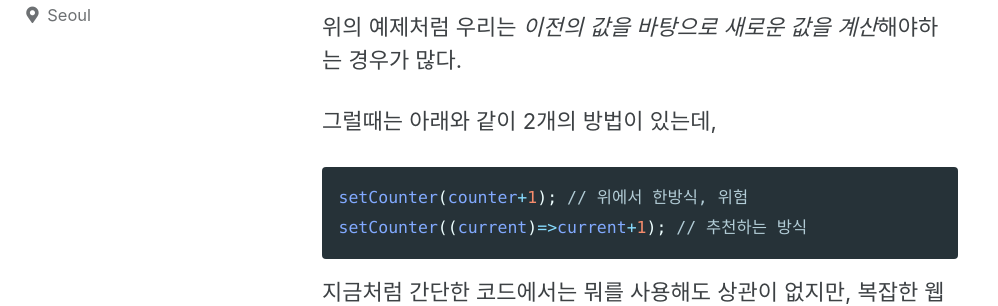
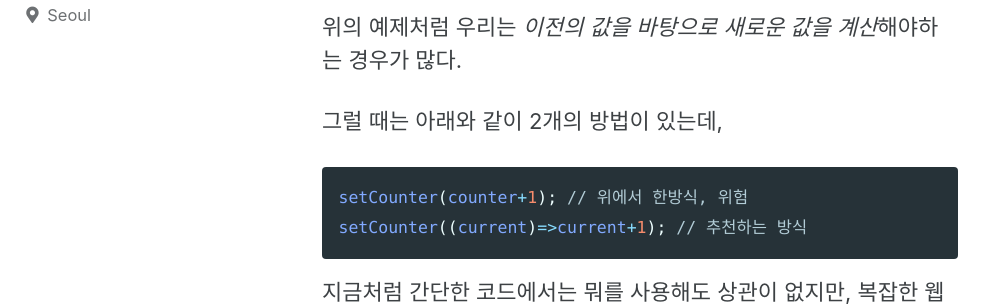
Before and after one commit to forwarder1121/forwarder1121.github.io_old, a Jekyll site: the page built from _posts/스터디/노마드코더_리액트/2024-01-03-[React 노마드코더] 2. State.md, in a window 1280 px wide and 900 px high, scrolled down 3549 px. Shown: the part 152-458 px from the top of the window, without its empty margins (0-998 px from the left). Built offline with Jekyll 4.4.1, drawn with Linux system fonts in a browser that asks for light colours; cached includes are drawn as plain includes; comment, search, counter and statistics services are not loaded.

````diff
--- a/_posts/스터디/노마드코더_리액트/2024-01-03-[React 노마드코더] 2. State.md
+++ b/_posts/스터디/노마드코더_리액트/2024-01-03-[React 노마드코더] 2. State.md
@@ -124,7 +124,7 @@ state를 이용한 전체 코드를 살펴보자,.
 
 위의 예제처럼 우리는 *이전의 값을 바탕으로 새로운 값을 계산*해야하는 경우가 많다.
 
-그럴때는 아래와 같이 2개의 방법이 있는데,
+그럴 때는 아래와 같이 2개의 방법이 있는데,
 
 ```react
 setCounter(counter+1); // 위에서 한방식, 위험
````
